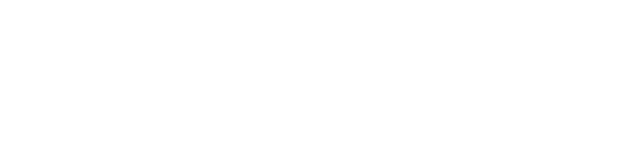
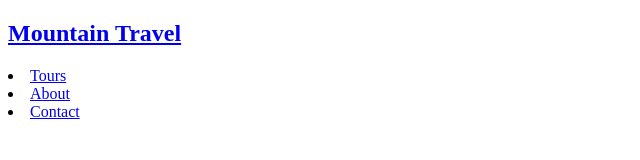
Before and after one commit to chriscebrero/MountainTravelStartupPage, a plain HTML site: page index.html in a window 1280 px wide. Shown: the whole page, without its empty margins (0-640 px from the left). Drawn offline with Linux system fonts and the light colour scheme.

Commit message:
2nd commit

```diff
--- a/index.html
+++ b/index.html
@@ -8,5 +8,14 @@
 </head>
 <body>
 
+
+<header>
+	<h2><a href="#">Mountain Travel</a></h2>
+	<nav>
+		<li><a href="#">Tours</a></li>
+		<li><a href="#">About</a></li>
+		<li><a href="#">Contact</a></li>
+	</nav>
+</header>
 </body>
 </html>
```
